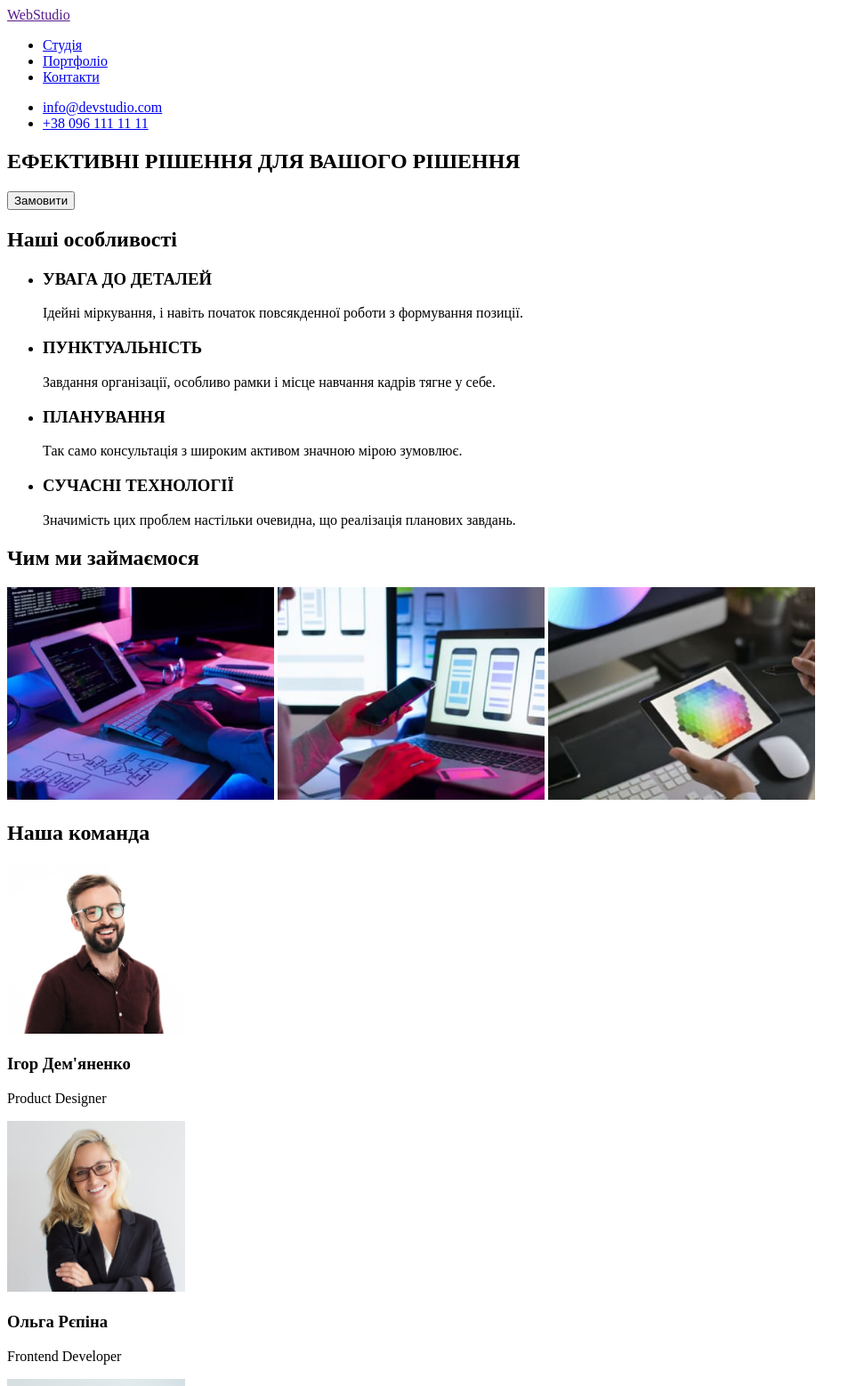
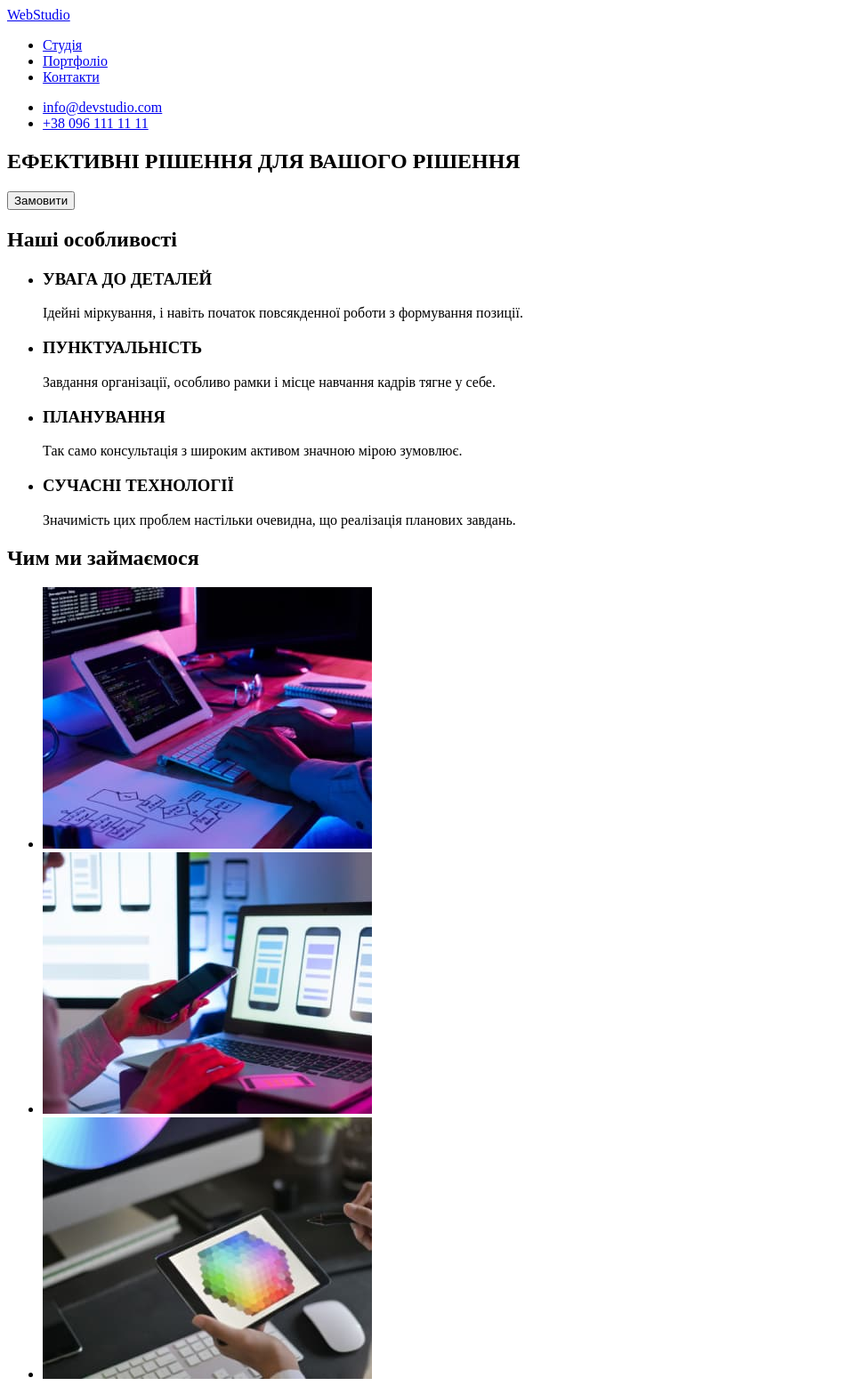
Before and after one commit to dmromaniv/goit-markup-hw-01, a plain HTML site: page index.html in a window 1280 px wide. Shown: the top 1558 px of the page at 89% size, without its empty margins (0-971 px from the left). Drawn offline with Linux system fonts and the light colour scheme.

Commit message:
Resize images

```diff
--- a/index.html
+++ b/index.html
@@ -9,10 +9,10 @@
 
   <body>
     <header>
-      <a href="">WebStudio</a>
       <nav>
+        <a href="./index.html">WebStudio</a>
         <ul>
-          <li><a href="#">Студія</a></li>
+          <li><a href="./index.html">Студія</a></li>
           <li><a href="#">Портфоліо</a></li>
           <li><a href="#">Контакти</a></li>
         </ul>
@@ -61,17 +61,30 @@
       </section>
       <section>
         <h2>Чим ми займаємося</h2>
+
+        <ul>
+          <li>
             <img
               src="images/plan.jpg"
               alt="Створення початкової ідеї"
-          width="300"
+              width="370"
             />
+          </li>
+          <li>
             <img
               src="images/design.jpg"
-          alt="Свторення декількох макетів"
-          width="300"
+              alt="Створення декількох макетів"
+              width="370"
             />
-        <img src="images/colorpicker.jpg" alt="Підбір кольорів" width="300" />
+          </li>
+          <li>
+            <img
+              src="images/colorpicker.jpg"
+              alt="Підбір кольорів"
+              width="370"
+            />
+          </li>
+        </ul>
       </section>
       <section>
         <h2>Наша команда</h2>
@@ -79,41 +92,41 @@
           <img
             src="images/productDesigner.jpg"
             alt="Ігор Дем'яненко: Product Designer"
-            width="200"
+            width="270"
           />
           <h3>Ігор Дем'яненко</h3>
-          <p>Product Designer</p>
+          <p lang="en">Product Designer</p>
         </div>
         <div>
           <img
             src="images/fDev.jpg"
             alt="Ольга Рєпіна: Frontend Developer"
-            width="200"
+            width="270"
           />
           <h3>Ольга Рєпіна</h3>
-          <p>Frontend Developer</p>
+          <p lang="en">Frontend Developer</p>
         </div>
         <div>
           <img
             src="images/marketing.jpg"
             alt="Микола Тарасов: Marketing"
-            width="200"
+            width="270"
           />
           <h3>Микола Тарасов</h3>
-          <p>Marketing</p>
+          <p lang="en">Marketing</p>
         </div>
         <div>
           <img
             src="images/uiDesigner.jpg"
             alt="Михайло Єрмаков: UI Designer"
-            width="200"
+            width="270"
           />
           <h3>Михайло Єрмаков</h3>
-          <p>UI Designer</p>
+          <p lang="en">UI Designer</p>
         </div>
       </section>
       <footer>
-        <a href="#">WebStudio</a>
+        <a href="./index.html">WebStudio</a>
         <address>
           <ul>
             <li>
```
Lines whose indentation alone changed are shown as unchanged.
